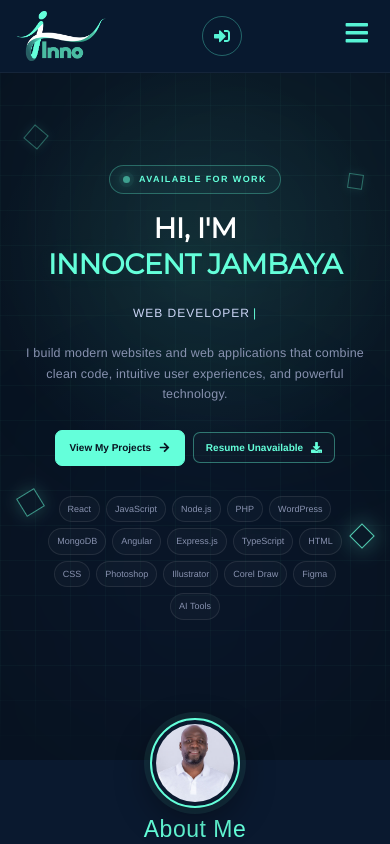
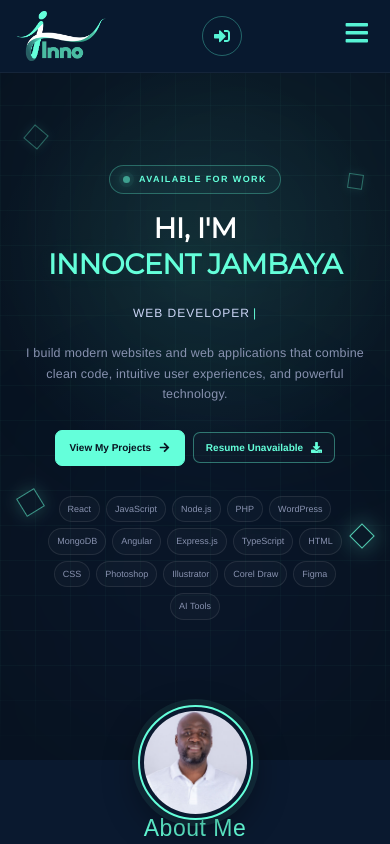
Before and after one commit to Jambinno-Pro/portfolio, a React app: page / in a window 390 px wide. Shown: the top 844 px of the page. Built offline with nearby package versions, Linux system fonts and the light colour scheme; no server answers; the HTML template or start-up script is replaced by a standard one.

Commit message:
Increase profile photo size on mobile

```diff
--- a/src/styles/Global.css
+++ b/src/styles/Global.css
@@ -365,16 +365,14 @@ section {
 @media (max-width: 768px) {
 
     .profile-photo-divider {
-        margin-top: -50px;
-
-        margin-bottom: -50px;
+        margin-top: -60px;
+        margin-bottom: -60px;
     }
 
 
     .profile-photo-ring {
-        width: 105px;
-
-        height: 105px;
+        width: 125px;
+        height: 125px;
 
         padding: 4px;
     }
@@ -389,16 +387,14 @@ section {
 @media (max-width: 480px) {
 
     .profile-photo-divider {
-        margin-top: -42px;
-
-        margin-bottom: -42px;
+        margin-top: -55px;
+        margin-bottom: -55px;
     }
 
 
     .profile-photo-ring {
-        width: 90px;
-
-        height: 90px;
+        width: 115px;
+        height: 115px;
     }
 
 }
```
